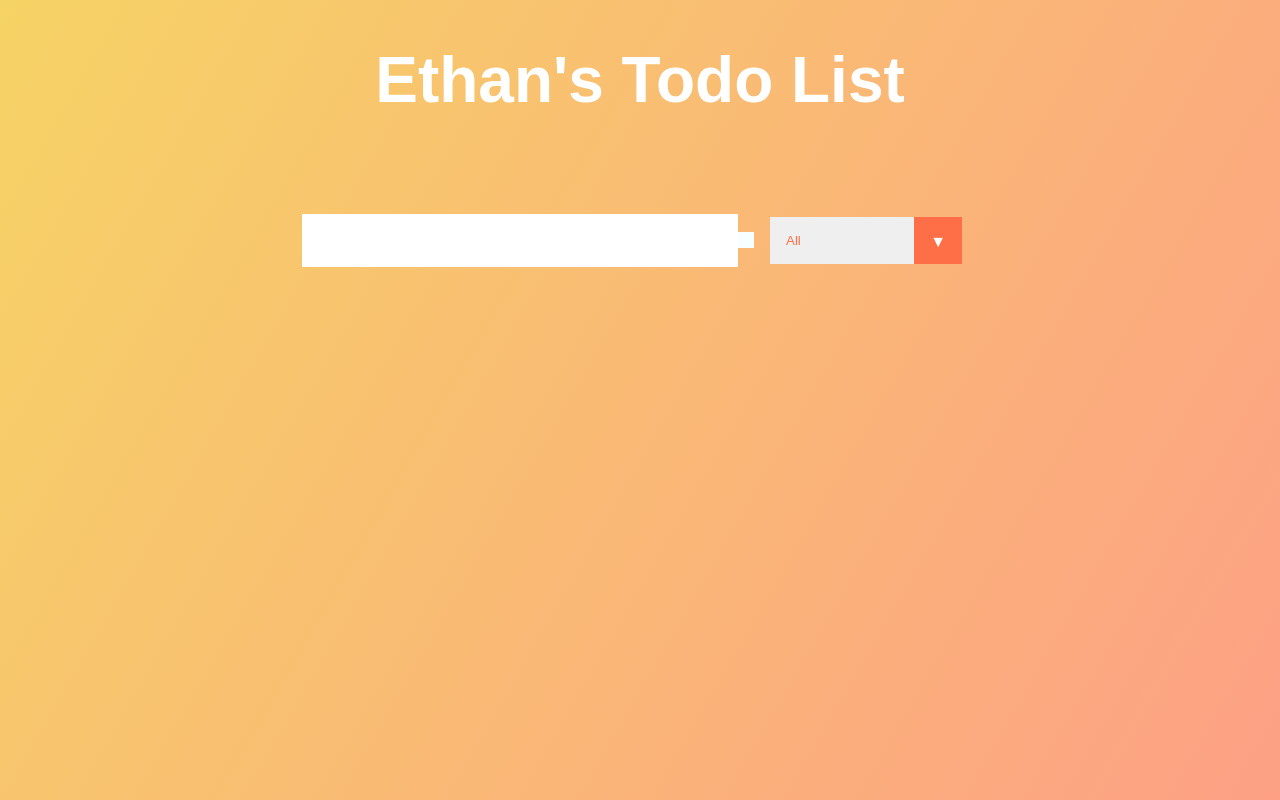
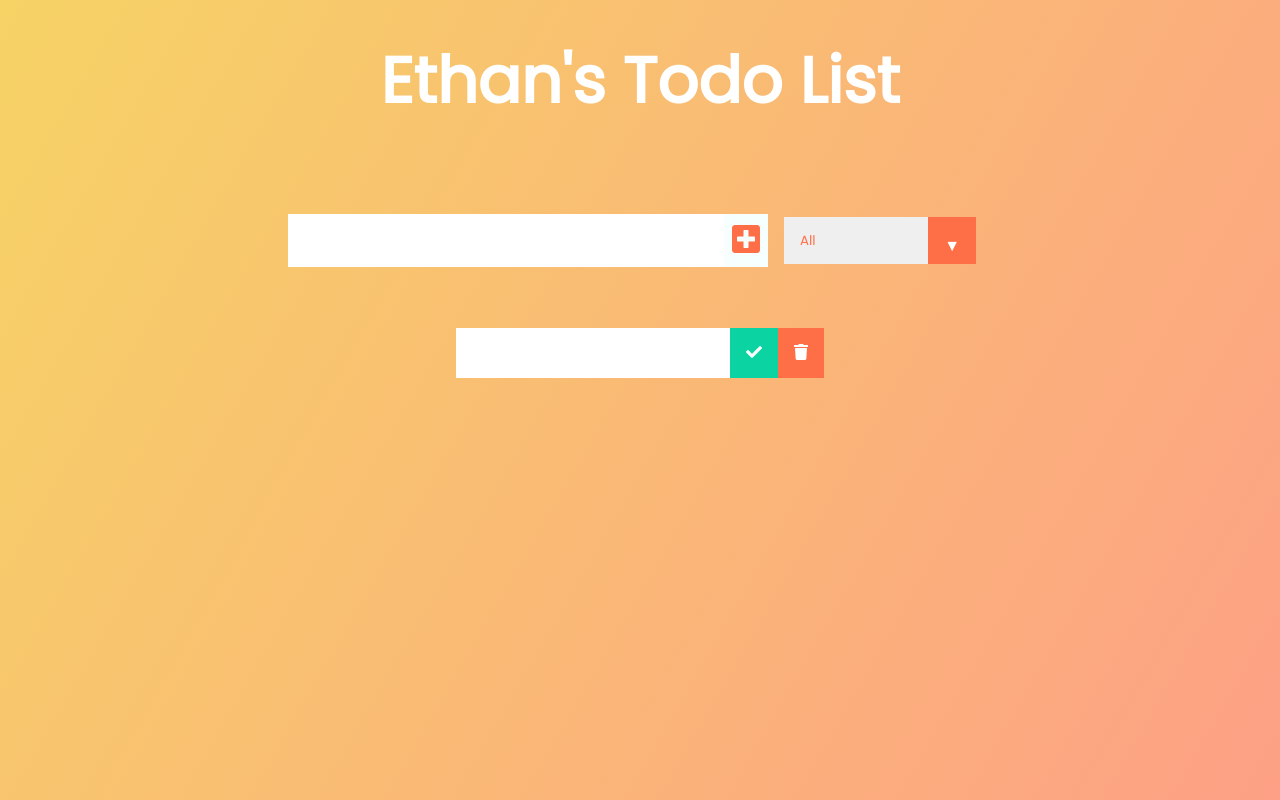
Before and after one commit to Ethan-Joiner/todo-app-react, a React (Create React App) app: page / in a window 1280 px wide. Built offline with nearby package versions, Linux system fonts and the light colour scheme.

Commit message:
updated todo

```diff
--- a/public/index.html
+++ b/public/index.html
@@ -15,6 +15,16 @@
       user's mobile device or desktop. See https://developers.google.com/web/fundamentals/web-app-manifest/
     -->
     <link rel="manifest" href="%PUBLIC_URL%/manifest.json" />
+    <link
+    href="https://fonts.googleapis.com/css?family=Poppins&display=swap"
+    rel="stylesheet"
+  />
+  <link
+    rel="stylesheet"
+    href="https://cdnjs.cloudflare.com/ajax/libs/font-awesome/5.12.1/css/all.min.css"
+    integrity="sha256-mmgLkCYLUQbXn0B1SRqzHar6dCnv9oZFPEC1g1cwlkk="
+    crossorigin="anonymous"
+  />
     <!--
       Notice the use of %PUBLIC_URL% in the tags above.
       It will be replaced with the URL of the `public` folder during the build.
--- a/src/App.js
+++ b/src/App.js
@@ -1,14 +1,19 @@
-import React from 'react';
+import React, {useState} from 'react';
 import './App.css';
 import Form from './components/Form';
+import TodoList from './components/TodoList';
 
 function App() {
+  const [inputText, setInputText] = useState("");
+  const [todos, setTodos] = useState([]);
+
   return (
     <div className="App">
       <header>
         <h1>Ethan's Todo List</h1>
       </header>
-      <Form />
+      <Form inputText={inputText} setInputText={setInputText} todos={todos} setTodos={setTodos} />
+      <TodoList />
     </div>
   );
 }
--- a/src/components/Form.js
+++ b/src/components/Form.js
@@ -1,10 +1,22 @@
 import React from "react";
 
-const Form = () => {
+const Form = ({setInputText, todos, setTodos, inputText}) => {
+    const inputTextHandler = (e) => {
+        console.log(e);
+        setInputText(e.target.value)
+    };
+    const submitTodoHandler = (e) => {
+        e.preventDefault();
+        setTodos([
+            ...todos, {text: inputText, completed: false, id: Math.random() * 1000}
+        ])
+        setInputText("");
+    }
+
   return (
     <form>
-      <input type="text" className="todo-input" />
-      <button className="todo-button" type="submit">
+      <input onChange={inputTextHandler} type="text" className="todo-input" value={inputText}/>
+      <button onClick={submitTodoHandler} className="todo-button" type="submit">
         <i className="fas fa-plus-square"></i>
       </button>
       <div className="select">
--- /dev/null
+++ b/src/components/Todo.js
@@ -0,0 +1,17 @@
+import React from 'react'
+
+const Todo = () => {
+    return (
+        <div className="todo">
+            <li className="todo-item"></li>
+            <button className="complete-btn">
+                <i className="fas fa-check"></i>
+            </button>
+            <button className="trash-btn">
+                <i className="fas fa-trash"></i>
+            </button>
+        </div>
+    )
+}
+
+export default Todo;
--- a/src/components/TodoList.js
+++ b/src/components/TodoList.js
@@ -0,0 +1,15 @@
+import React from "react";
+import Todo from "./Todo";
+
+const TodoList = () => {
+  return (
+    <div className="todo-container">
+      <ul className="todo-list">
+          <Todo />
+      </ul>
+    </div>
+  );
+};
+
+
+export default TodoList;
```
